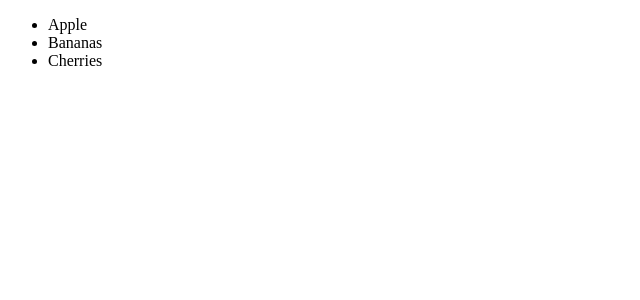
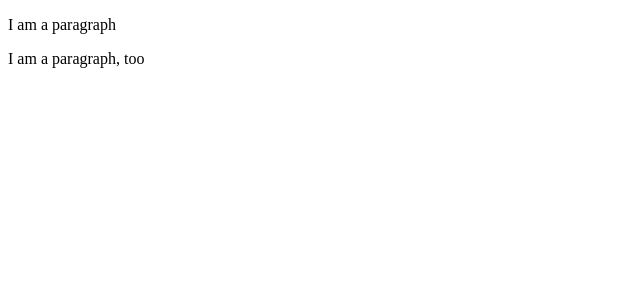
Before and after one commit to dus-tin9/Caravan-Chaos, a React (Vite) app in the folder my-app/: page / in a window 1280 px wide. Shown: the top 300 px of the page, without its empty margins (0-640 px from the left). Built offline with nearby package versions, Linux system fonts and the light colour scheme.

Commit message:
wrapping to paragarphs in a DIV

```diff
--- a/my-app/src/main.tsx
+++ b/my-app/src/main.tsx
@@ -1,11 +1,10 @@
 import { createRoot } from 'react-dom/client'
 
 const myElement = (
-  <ul>
-    <li>Apple</li>
-    <li>Bananas</li>
-    <li>Cherries</li>
-  </ul>
+  <div>
+    <p>I am a paragraph</p>
+    <p>I am a paragraph, too</p>
+  </div>
 );
 
 createRoot(document.getElementById('root')!).render(
```
